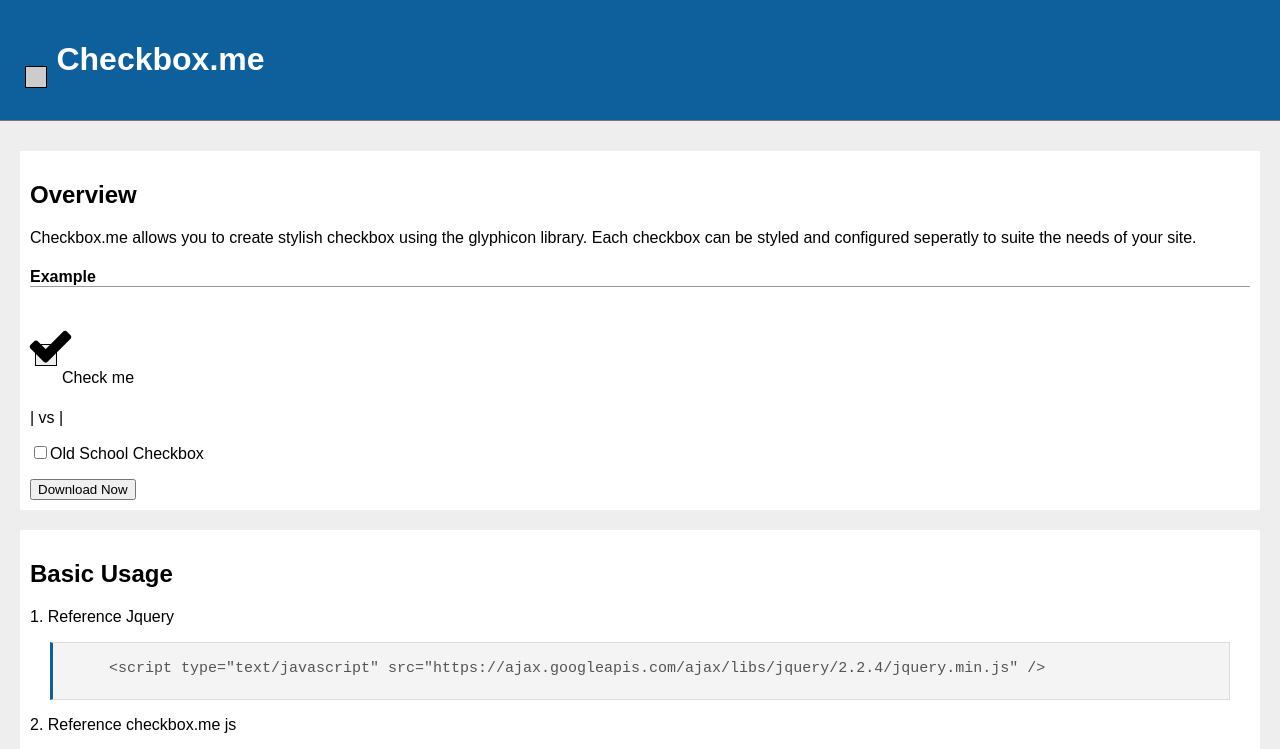
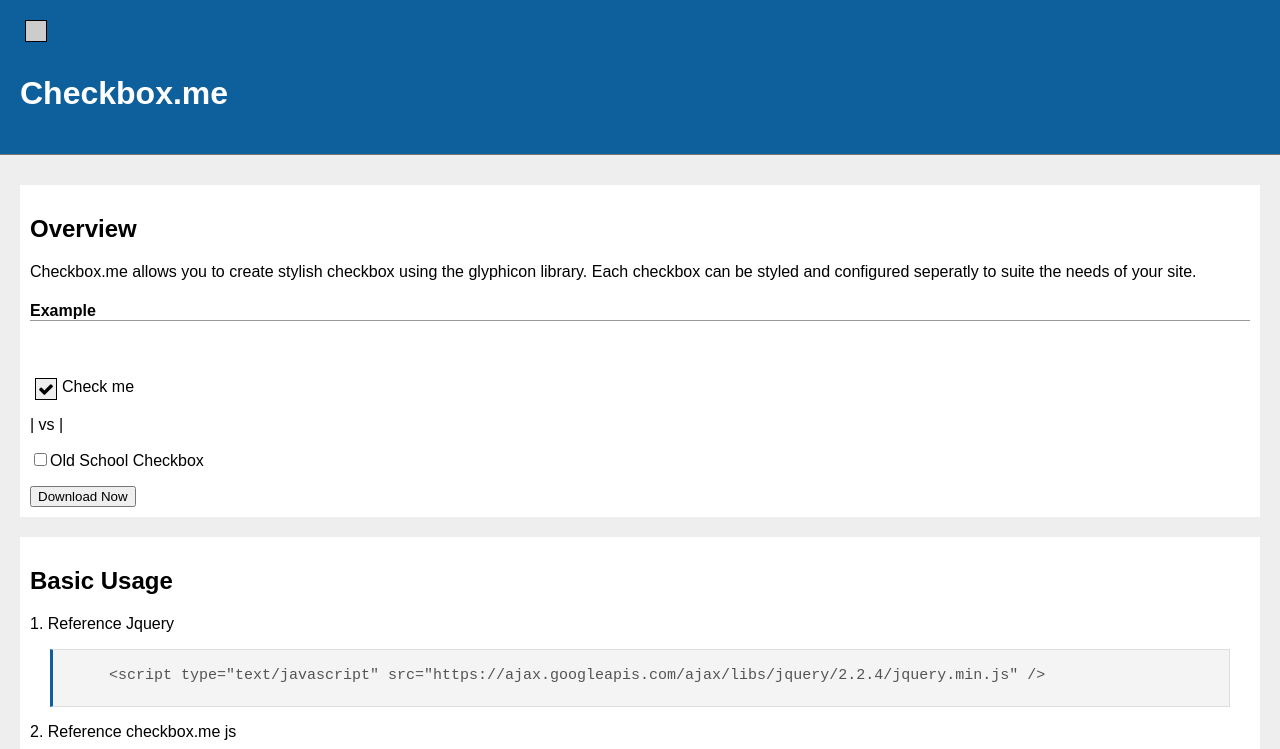
Before and after one commit to digitalkdogg/checkbox.github.io, a plain HTML site: page index.html in a window 1280 px wide. Both pictures are taken after a click on the element 36 px from the left and 57 px from the top of the page. Shown: the top 749 px of the page. Drawn offline with nearby package versions, Linux system fonts and the light colour scheme.

Commit message:
complete redo of the core js to fix the stupid alignment issue once and for all

```diff
--- a/index.html
+++ b/index.html
@@ -33,10 +33,6 @@ div.section {
 
 #header h1 {
     color: white;
-}
-
-#header #logo div, #header #logo h1 {
-  display: inline-block;
 }
 
 div#content {
@@ -207,7 +203,7 @@ var options = {
   'exclude_post': true,
   'styles': {
     'color': 'black',
-    'font_size': '3em',
+    'font-size': '1em',
     'border': '1px solid black'
   }
 }
--- a/src/checkbox.css
+++ b/src/checkbox.css
@@ -4,45 +4,29 @@
   display:none;
 }
 
-div.checkbox-wrapper {
-  display:inline-block;
-}
-
 div.checkbox {
   width: 20px;
   height: 20px;
-  margin:0 5px;
-  display:inline-block;
+  font-size:1em;
 }
 
-div.checkbox:not(.checked):before {
-    content: "";
-    width:20px;
-    height:20px;
-    top: 2px;
-    left:2px;
-    position: relative;
-    display:inline-flex;
-  }
+div.checkbox.visible {
+    display: inline-block;
+}
 
-div.checkbox.checked:before {
+div.checkbox-text {
+  display:inline;
+  vertical-align: top;
+}
+
+div.checkbox:before {
     font-family: FontAwesome;
     content: "\f00c";
     position: relative;
-    font-size:1em;
     top: 2px;
     left: 2px;
   }
 
-div.checkbox span.checkbox-span {
-    color: initial;
-    vertical-align: bottom;
+div.checkbox.notchecked:before {
+  visibility: hidden;
 }
-
-div.checkbox-wrapper.checked span.checkbox-span {
-  vertical-align: super;
-}
-
-div.checkbox-wrapper:not(.checked) span.checkbox-span {
-    vertical-align: bottom;
-}
--- a/src/checkbox.js
+++ b/src/checkbox.js
@@ -1,6 +1,8 @@
-"use strict";
 var checkbox = {
-  'checkboxes': {},
+  'checkboxes': {
+
+  },
+  'global': {},
   'defaults': {
     'selector': '.checkbox',
     'post_html': {
@@ -13,93 +15,91 @@ var checkbox = {
       'background': '#eee',
       'border': '1px solid black',
       'font_size': '1.1em',
+      'margin': '0 5px',
+    }
+  },//end defaults
+  'fn': {
+    'set_proper_class' : function (ele, thisindex) {
+  //    let parentele = $(ele).parent('.checkbox-wrapper')
+    //  let cloneele = $(ele).clone().appendTo(parentele);
+
+      if ($(ele).hasClass('checked') == true) {
+    //    $(cloneele).removeClass('checked')
+    //    $(cloneele).addClass('notchecked');
+        $(ele).addClass('checked');
+        checkbox.checkboxes[thisindex]['status'] = 'checked'
+      } else {
+    //    $(cloneele).removeClass('notchecked')
+    //    $(cloneele).addClass('checked');
+        $(ele).addClass('notchecked');
+        checkbox.checkboxes[thisindex]['status'] = 'notchecked'
+      }
+
+  //    $(cloneele).addClass('hidden');
+      $(ele).addClass('visible');
+
+      checkbox.checkboxes[thisindex]['visible'] = $(ele)
+    //  checkbox.checkboxes[thisindex]['hidden'] = $(cloneele)
+
+    //  if ($(cloneele).hasClass('checkbox')!=true) {
+  //      $(cloneele).addClass('checkbox');
+  //    }
+      if ($(ele).hasClass('checkbox')!=true) {
+        $(ele).addClass('checkbox');
+      }
+
+    //  checkbox.checkboxes[thisindex]['cloneele'] = $(cloneele)
+
+    },//end add clone
+    'handle_global_options' : function (options) {
+      if (checkbox.helpers.get_obj_size(options) > 0) {
+        checkbox.global.options = {}
+        $.each(options, function (index, val) {
+          if (checkbox.global.options[index] == undefined) {
+            checkbox.global.options[index] = {}
+          }
+          checkbox.global.options[index] = this;
+
+          switch(index) {
+            case 'exclude_post':
+               checkbox.defaults.exclude_post = val;
+               break;
+            case 'styles':
+              if (checkbox.helpers.get_obj_size(this)>0) {
+                $.each(this, function (prop, value) {
+                  if (checkbox.defaults.styles[prop] != value) {
+                    checkbox.defaults.styles[prop] = value;
+                  }
+                })
+              }
+              break;
+          }
+        })
       }
     },
-  'helpers': {
-    'get_obj_size' : function(obj) {
-      var size = 0, key;
-      for (key in obj) {
-          if (obj.hasOwnProperty(key)) size++;
+    'wrap_ele' : function (ele) {
+      $(ele).wrap('<div class = "checkbox-wrapper" />')
+      let html = $(ele).html();
+      $(ele).empty();
+      $('<div />', {
+        'class': 'checkbox-text',
+        'html': html
+      }).appendTo($(ele).parent('.checkbox-wrapper'))
+    },// end wrap_ele
+    'click': function (ele, status) {
+      var thisindex = $(ele).attr('id');
+      if (status == 'notchecked') {
+        $(ele).addClass('notchecked');
+        $(ele).removeClass('checked');
+        checkbox.checkboxes[thisindex].status = 'notchecked'
+      } else {
+        $(ele).addClass('checked');
+        $(ele).removeClass('notchecked');
+        checkbox.checkboxes[thisindex].status = 'checked'
       }
-      return size;
-    },
-    'add_rule' : function (selector, styles, sheet) {
-        styles = (function (styles) {
-            if (typeof styles === "string") return styles;
-            var clone = "";
-            for (var p in styles) {
-                if (styles.hasOwnProperty(p)) {
-                    var val = styles[p];
-                    p = p.replace(/([A-Z])/g, "-$1").toLowerCase(); // convert to dash-case
-                    clone += p + ":" + (p === "content" ? '"' + val + '"' : val) + "; ";
-                }
-            }
-            return clone;
-        }(styles));
-        sheet = sheet || document.styleSheets[document.styleSheets.length - 1];
-        if (sheet.insertRule) {
-          sheet.insertRule(selector + " {" + styles + "}", sheet.cssRules.length);
-        } else if(sheet.addRule) {
-          sheet.add_rule(selector, styles);
-        }
-
-        return this;
-
-    }//end addRule funciton
-  },
-  'utils': {
-      'get_class_list': function (ele) {
-          return ele.classList;
-        },
-        'wrap_checkboxes': function (ele) {
-
-          if ($(ele).html().length > 0) {
-              let html = $(ele).html();
-              $(ele).wrap('<div class = "checkbox-wrapper" />')
-              $(ele).empty();
-              $('<span />', {
-                'html':html,
-               'class': 'checkbox-span'
-             }).insertAfter($(ele))
-
-             if ($(ele).attr('data-checked')=='true') {
-               $(ele).parent('.checkbox-wrapper').addClass('checked');
-             }
-           }
-
-           $(ele).css({'background':checkbox.defaults.styles.background});
-           $(ele).css({'border':checkbox.defaults.styles.border});
-           $(ele).css({'color':checkbox.defaults.styles.color});
-           $(ele).css({'font-size':checkbox.defaults.styles.font_size});
-
-        }, //end wrap checkboxes
-        'check_for_check': function (ele, classstr) {
-            var classarray = ele.classList.value.split(' ');
-            if (classarray.indexOf(classstr)>=0) {
-                return true;
-            } else {
-                return false;
-            }
-          },//end checxk for check
-          'set_style_attr' : function (ele) {
-              var attr = $(ele).attr('data-style');
-              if (attr != undefined) {
-                if (attr.indexOf(';') > 0) {
-                  attr = attr.split(';');
-                  for (let x=0; x<attr.length; x++) {
-                    if (attr[x]!= '') {
-                      let style = attr[x].split(':');
-                      let styleele = style[0].trim();
-                      let styleval = style[1].trim();
-                      let styleobj = {}
-                      styleobj[styleele] = styleval;
-                      $(ele).css(styleobj);
-                    }
-                  }
-                }
-              }
-          },//end set style attr
+    },//end click
     'attach_posts': function (ele) {
+      //legacy code need to review
       if (checkbox.defaults.exclude_post == false) {
         if ($(ele).attr('data-excludepost')!=='true') {
           var eleid = $(ele).attr('id')
@@ -124,19 +124,8 @@ var checkbox = {
         } //end if ele excludepost
       } //end if ele global exclude
     },//end attach_posts
-          'handle_options': function (options) {
-            if (checkbox.helpers.get_obj_size(options) > 0) {
-               $.each(options, function (index, value) {
-                 switch(index) {
-                   case 'exclude_post':
-                      checkbox.defaults.exclude_post = value;
-                   break;
-                   case 'styles':
-                      if (checkbox.helpers.get_obj_size(value) >0) {
-                        $.each(value, function (item, val) {
-                          if (checkbox.defaults.styles[item] != undefined) {
-                            if (val != checkbox.defaults.styles[item]) {
-
+    'legacy' : {
+      'font_size_css' : function () {
         if (item == 'font_size') {
           if (checkbox.defaults.styles['font_size'] != val) {
             var defaultval = checkbox.defaults.styles['font_size'];
@@ -160,24 +149,7 @@ var checkbox = {
               })
           }
         }
-
-
-                              checkbox.defaults.styles[item] = val
-
-                            }
-                          }
-                        })
-                      }
-                    //  checkbox.defaults.styles = value;
-                   break;
-
-                   default:
-
-                  }
-               })
-
-            }
-          },
+      },//end fontsizecss
       'get_font_size_unit': function (val, defaultval) {
         var unitobj = {};
         if (val.indexOf('px')>0) {
@@ -229,61 +201,114 @@ var checkbox = {
             break;
           case 'px':
         }//end switch
+      }//end calc font size left right
+    },//end legacy
+    'generate_id': function (ele) {
+      var id = checkbox.helpers.get_random_id();
+      $.each(checkbox.checkboxes, function (index, val) {
+        if (index.trim() == id.toString().trim()) {
+          id = checkbox.helpers.get_random_id();
+        }
+      });
+      $(ele).attr('id', id);
+      return id;
+    }, //end generate  ID:
+    'set_globals': function (checkboxes) {
+      $.each(checkboxes, function () {
+        let ele = $(this)
+        let styles = checkbox.defaults.styles
+        $(ele).addClass('default')
+        $.each(styles, function (prop, val){
+          $(ele).css(prop, val)
+        })
+      })
+    },//end set set_globals
+    'set_styling' : function (ele, thisindex) {
+      if ($(ele).attr('data-style') != undefined) {
+        var attr = $(ele).attr('data-style').split(';');
+
+        for (var x = 0; x< attr.length; x++) {
+          var styles = attr[x].split(':');
+          if (styles[0] != '') {
+            let prop = styles[0].trim();
+            let val = styles[1].trim();
+            $(ele).css(prop,val)
+            checkbox.checkboxes[thisindex]['customstyles'] = {'prop': prop, 'val': val}
+          }
+        }
+      }
+    }
+  },
+  'helpers': {
+    'get_random_id' : function () {
+      var id = Math.random();
+      return 'id_' + id.toString().replace('.', '');
+    },
+    'get_obj_size' : function(obj) {
+      var size = 0, key;
+      for (key in obj) {
+          if (obj.hasOwnProperty(key)) size++;
+      }
+      return size;
+    },
+    'add_rule' : function (selector, styles, sheet) {
+        styles = (function (styles) {
+            if (typeof styles === "string") return styles;
+            var clone = "";
+            for (var p in styles) {
+                if (styles.hasOwnProperty(p)) {
+                    var val = styles[p];
+                    p = p.replace(/([A-Z])/g, "-$1").toLowerCase(); // convert to dash-case
+                    clone += p + ":" + (p === "content" ? '"' + val + '"' : val) + "; ";
+                }
+            }
+            return clone;
+        }(styles));
+        sheet = sheet || document.styleSheets[document.styleSheets.length - 1];
+        if (sheet.insertRule) {
+          sheet.insertRule(selector + " {" + styles + "}", sheet.cssRules.length);
+        } else if(sheet.addRule) {
+          sheet.add_rule(selector, styles);
         }
 
-      },//end utils
+        return this;
+
+    }//end addRule funciton
+  }, //end helpers
   'init': function (selector, options) {
-        //check if there are global options overried
-        if (options != null) {
-          this.utils.handle_options(options)
-        }
-
     var checkboxes = $(selector);
 
     if(checkboxes.length > 0) {
-          $.each(checkboxes, function (index) {
-            var thisindex = $(this).attr('id')
-
-            if ($(this).hasClass('checkbox')==false) {
-              $(this).addClass('checkbox');
+      //check if there are global options overried
+      if (options != null) {
+        this.fn.handle_global_options(options)
       }
 
-            checkbox.checkboxes[thisindex] = $(this)
+      this.fn.set_globals(checkboxes);
 
-            if($(this).hasClass('checked')==true) {
-              $(this).attr('data-checked', true)
-            } else {
-              $(this).attr('data-checked', false)
+      $.each(checkboxes, function (index) {
+        var thisindex = $(this).attr('id');
+
+        if (thisindex == undefined) {
+          thisindex = checkbox.fn.generate_id($(this));
         }
 
+        checkbox.checkboxes[thisindex] = $(this);
+
         if ($(this).html().length > 0) {
-                checkbox.utils.wrap_checkboxes($(this));
+          checkbox.fn.wrap_ele($(this));
+          checkbox.fn.set_proper_class($(this), thisindex)
+          checkbox.fn.set_styling($(this), thisindex)
+
+          $(this).click(function () {
+            if ($(this).hasClass('checked') == true) {
+              checkbox.fn.click($(this), 'notchecked');
+            } else {
+              checkbox.fn.click($(this), 'checked');
             }
-
-            $(this).click(function() {
-              var element = this
-              var childele = checkbox.checkboxes[thisindex].childinput;
-              if (checkbox.utils.check_for_check(this, 'checked') ===true) {
-                $(this).removeClass('checked');
-                $(this).attr('data-checked', false);
-                $(childele).prop('checked', false);
-
-                $(this).parent('.checkbox-wrapper').toggleClass('checked')
-
-              } else {
-                $(this).addClass('checked');
-                $(this).attr('data-checked', true)
-
-                $(this).parent('.checkbox-wrapper').toggleClass('checked')
-
-                $(childele).prop('checked', true)
+          })
         }
-            }); //end click
-
-            checkbox.utils.set_style_attr($(this));
-            checkbox.utils.attach_posts($(this));
-
-          }); //end each
-        }//end if
+      })
     }
+  }//end init
 }//end checkbox
```
Lines whose indentation alone changed are shown as unchanged.
